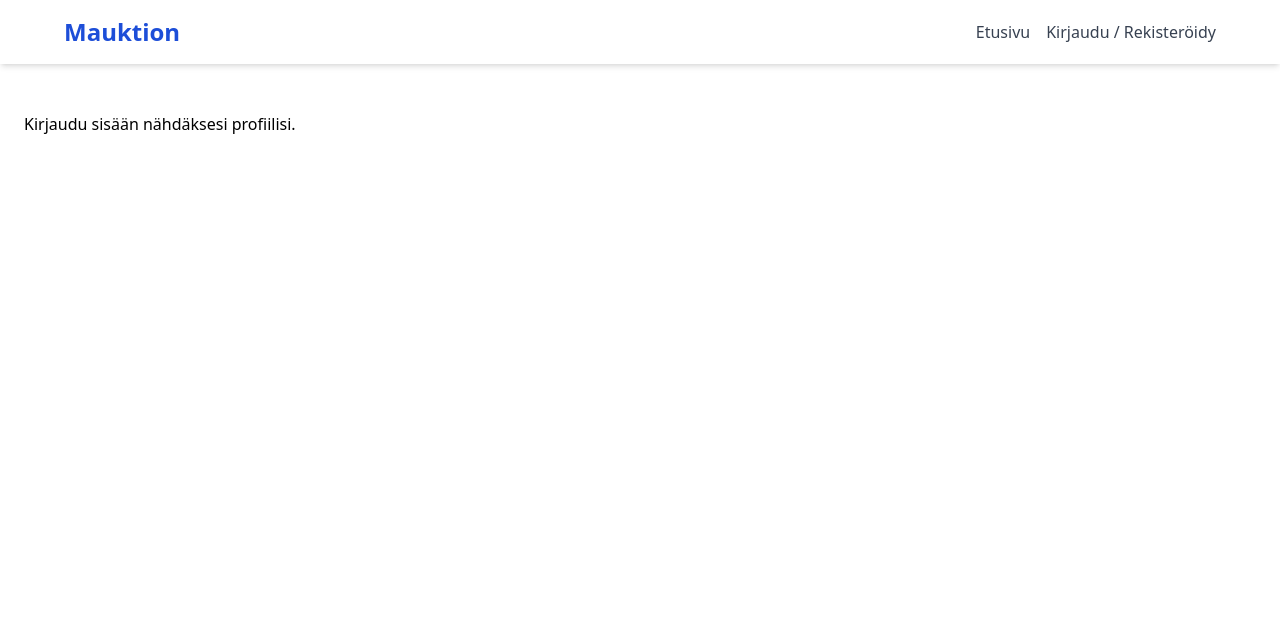
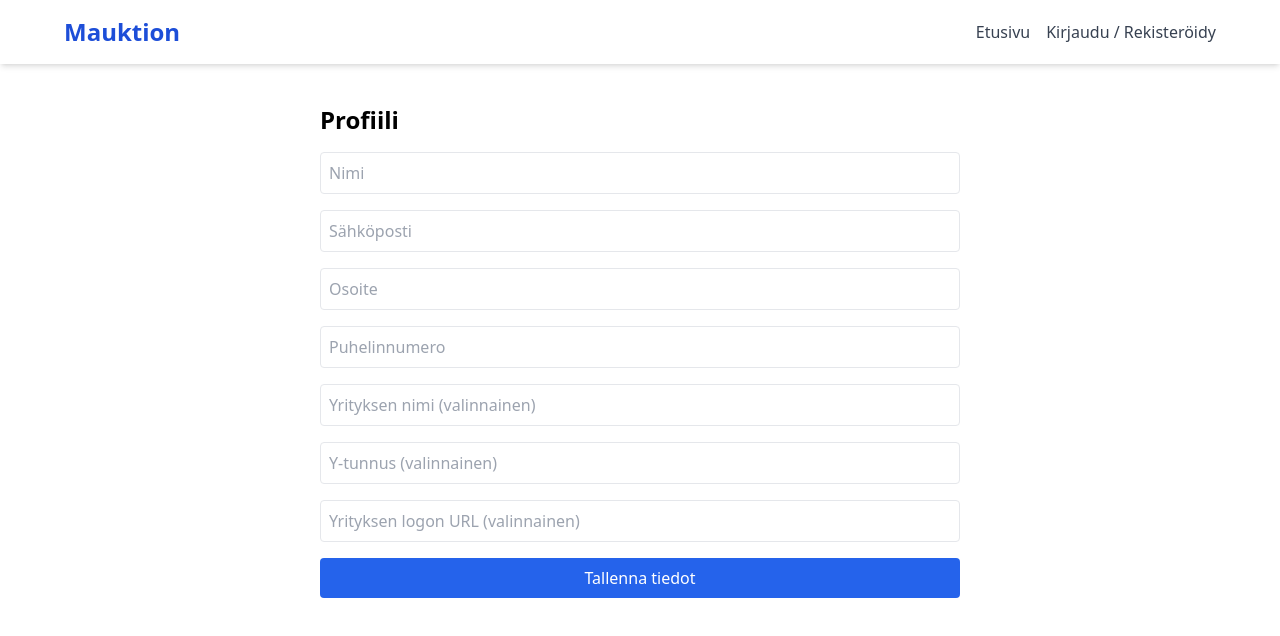
Before and after one commit to ossir1/mauktion-next, a Next.js app: page /profile in a window 1280 px wide. Shown: the top 636 px of the page. Built offline with nearby package versions, Linux system fonts and the light colour scheme.

Commit message:
Update profile.tsx

```diff
--- a/pages/profile.tsx
+++ b/pages/profile.tsx
@@ -1,155 +1,95 @@
+// pages/profile.tsx
 import { useEffect, useState } from 'react'
-import { Review, Product, Purchase } from '../types'
-import { generateReceipt } from '../utils/receipt'
-import { useRouter } from 'next/router'
 
-export default function Profile() {
-  const router = useRouter()
-  const [user, setUser] = useState<any>(null)
-  const [purchases, setPurchases] = useState<Purchase[]>([])
-  const [sales, setSales] = useState<Product[]>([])
-  const [reviews, setReviews] = useState<Review[]>([])
+export default function ProfilePage() {
+  const [user, setUser] = useState({
+    name: '',
+    email: '',
+    address: '',
+    phone: '',
+    company: '',
+    businessId: '',
+    logoUrl: '',
+  })
 
   useEffect(() => {
-    const userData = localStorage.getItem('mauktion-user')
-    if (userData) {
-      const parsed = JSON.parse(userData)
-      setUser(parsed)
-    }
-
-    const pur = localStorage.getItem('mauktion-purchases')
-    if (pur) {
-      setPurchases(JSON.parse(pur))
-    }
-
-    const added = localStorage.getItem('mauktion-added-products')
-    if (added) {
-      const parsed = JSON.parse(added)
-      const sold = parsed.filter((p: Product) => p.soldAt)
-      setSales(sold)
-    }
-
-    const rev = localStorage.getItem('mauktion-reviews')
-    if (rev) {
-      setReviews(JSON.parse(rev))
+    const storedUser = localStorage.getItem('user')
+    if (storedUser) {
+      setUser(JSON.parse(storedUser))
     }
   }, [])
 
-  const handleDownloadReceipt = async (product: Product) => {
-    await generateReceipt(product, user?.name || 'Asiakas')
+  const handleChange = (e: React.ChangeEvent<HTMLInputElement>) => {
+    const { name, value } = e.target
+    setUser(prev => ({ ...prev, [name]: value }))
   }
 
-  const givenReviews = reviews.filter(r => r.reviewer === user?.name)
-  const receivedReviews = reviews.filter(r => r.target === user?.name)
-
-  const avgRating =
-    receivedReviews.length > 0
-      ? (
-          receivedReviews.reduce((sum, r) => sum + r.rating, 0) /
-          receivedReviews.length
-        ).toFixed(1)
-      : '-'
-
-  if (!user) return <div className="p-6">Kirjaudu sisään nähdäksesi profiilisi.</div>
+  const handleSave = () => {
+    localStorage.setItem('user', JSON.stringify(user))
+    alert('Tiedot tallennettu')
+  }
 
   return (
-    <main className="p-6 max-w-4xl mx-auto">
-      <h1 className="text-3xl font-bold mb-4">Profiili</h1>
+    <div className="max-w-2xl mx-auto p-4">
+      <h1 className="text-2xl font-bold mb-4">Profiili</h1>
 
-      <div className="mb-6 border p-4 rounded shadow bg-white">
-        <h2 className="text-xl font-semibold mb-2">Omat tiedot</h2>
-        <p><strong>Nimi:</strong> {user.name}</p>
-        <p><strong>Sähköposti:</strong> {user.email}</p>
-        <p><strong>Puhelinnumero:</strong> {user.phone || '-'}</p>
-        <p><strong>Osoite:</strong> {user.address || '-'}</p>
-        <p><strong>Käyttäjätyyppi:</strong> {user.userType || 'Yksityishenkilö'}</p>
-        {user.userType === 'Yritys' && <p><strong>Y-tunnus:</strong> {user.businessId || '-'}</p>}
+      <div className="grid grid-cols-1 gap-4">
+        <input
+          className="border p-2 rounded"
+          name="name"
+          value={user.name}
+          onChange={handleChange}
+          placeholder="Nimi"
+        />
+        <input
+          className="border p-2 rounded"
+          name="email"
+          value={user.email}
+          onChange={handleChange}
+          placeholder="Sähköposti"
+        />
+        <input
+          className="border p-2 rounded"
+          name="address"
+          value={user.address}
+          onChange={handleChange}
+          placeholder="Osoite"
+        />
+        <input
+          className="border p-2 rounded"
+          name="phone"
+          value={user.phone}
+          onChange={handleChange}
+          placeholder="Puhelinnumero"
+        />
+        <input
+          className="border p-2 rounded"
+          name="company"
+          value={user.company}
+          onChange={handleChange}
+          placeholder="Yrityksen nimi (valinnainen)"
+        />
+        <input
+          className="border p-2 rounded"
+          name="businessId"
+          value={user.businessId}
+          onChange={handleChange}
+          placeholder="Y-tunnus (valinnainen)"
+        />
+        <input
+          className="border p-2 rounded"
+          name="logoUrl"
+          value={user.logoUrl}
+          onChange={handleChange}
+          placeholder="Yrityksen logon URL (valinnainen)"
+        />
         <button
-          onClick={() => router.push('/settings')}
-          className="mt-4 bg-blue-600 text-white px-4 py-2 rounded"
+          onClick={handleSave}
+          className="bg-blue-600 text-white rounded px-4 py-2 hover:bg-blue-700"
         >
-          Muokkaa tietoja
+          Tallenna tiedot
         </button>
       </div>
-
-      <div className="mb-6">
-        <h2 className="text-xl font-semibold mb-2">Saadut arvostelut (Keskiarvo: ⭐ {avgRating})</h2>
-        {receivedReviews.length === 0 ? (
-          <p>Ei vielä arvosteluja.</p>
-        ) : (
-          <ul className="space-y-2">
-            {receivedReviews.map((r, idx) => (
-              <li key={idx} className="border rounded p-3 bg-white shadow">
-                <p><strong>Tuote:</strong> {r.productName}</p>
-                <p><strong>Arvosana:</strong> ⭐ {r.rating} / 5</p>
-                <p className="text-sm text-gray-600">{r.comment}</p>
-              </li>
-            ))}
-          </ul>
-        )}
-      </div>
-
-      <div className="mb-6">
-        <h2 className="text-xl font-semibold mb-2">Antamasi arvostelut</h2>
-        {givenReviews.length === 0 ? (
-          <p>Et ole vielä antanut arvosteluja.</p>
-        ) : (
-          <ul className="space-y-2">
-            {givenReviews.map((r, idx) => (
-              <li key={idx} className="border rounded p-3 bg-white shadow">
-                <p><strong>Tuote:</strong> {r.productName}</p>
-                <p><strong>Myyjä:</strong> {r.target}</p>
-                <p><strong>Arvosana:</strong> ⭐ {r.rating} / 5</p>
-                <p className="text-sm text-gray-600">{r.comment}</p>
-              </li>
-            ))}
-          </ul>
-        )}
-      </div>
-
-      <div className="mb-6">
-        <h2 className="text-xl font-semibold mb-2">Ostohistoria</h2>
-        {purchases.length === 0 ? (
-          <p>Ei ostoksia.</p>
-        ) : (
-          <ul className="space-y-2">
-            {purchases.map((p, idx) => (
-              <li key={idx} className="border rounded p-3 bg-white shadow">
-                <p><strong>{p.name}</strong> – {p.price} €</p>
-                <p>Ostettu: {p.purchasedAt ? new Date(p.purchasedAt).toLocaleString() : '-'}</p>
-                <button
-                  onClick={() => handleDownloadReceipt(p)}
-                  className="text-blue-600 underline text-sm mt-1"
-                >
-                  Lataa kuitti PDF
-                </button>
-              </li>
-            ))}
-          </ul>
-        )}
-      </div>
-
-      <div>
-        <h2 className="text-xl font-semibold mb-2">Myydyt tuotteet</h2>
-        {sales.length === 0 ? (
-          <p>Ei myyntejä.</p>
-        ) : (
-          <ul className="space-y-2">
-            {sales.map((p, idx) => (
-              <li key={idx} className="border rounded p-3 bg-white shadow">
-                <p><strong>{p.name}</strong> – {p.price} €</p>
-                <p>Myyty: {p.soldAt ? new Date(p.soldAt).toLocaleString() : '-'}</p>
-                <button
-                  onClick={() => handleDownloadReceipt(p)}
-                  className="text-blue-600 underline text-sm mt-1"
-                >
-                  Lataa kuitti PDF
-                </button>
-              </li>
-            ))}
-          </ul>
-        )}
-      </div>
-    </main>
+    </div>
   )
 }
```
